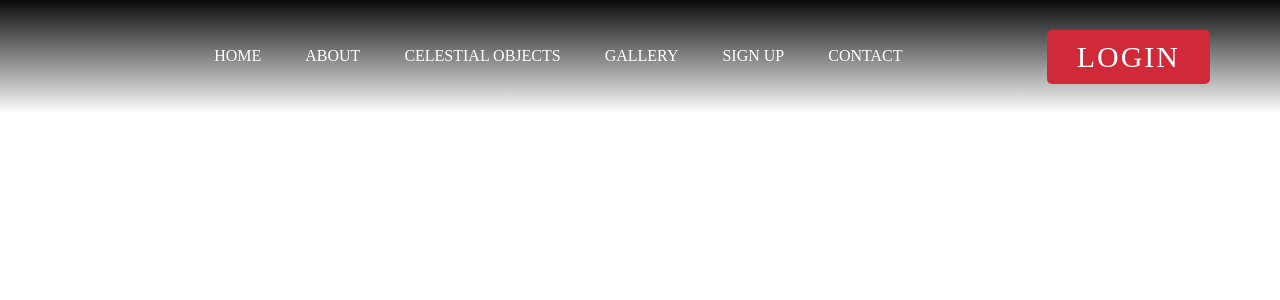
After one commit to MohamedBoutaieb/Astronomy-Website, a PHP site: page /gallery.html in a window 1280 px wide. The commit adds this page. Shown: the top 300 px of the page. Run offline with PHP 8.4, Linux system fonts and the light colour scheme.

Commit message:
I updated/added files

```diff
--- a/accueil/assets.css
+++ b/accueil/assets.css
@@ -5,16 +5,34 @@
 
 }
 
-body{
-    background-image: url(a.jpg);
+.top-section {
+    background: linear-gradient(rgba(0, 0, 0, 0.29), rgba(0, 0, 0, 0.19)), url(a.jpg);
     background-attachment:fixed ;
     -webkit-background-size: cover;
     background-size: cover;
-    background-position: center center;
+    background-position: center top;
+    background-repeat: no-repeat;
+    background-color: var(--gray);
+    transition: opacity 0.1s;
     height: 100vh;
-    font-family: Cambria, Cochin, Georgia, Times, 'Times New Roman', serif;
+    font-family: 'Archivo', sans-serif;
     font-weight: 600;
-    font-size: 30px;}
+    font-size: 30px;
+    text-align: center;
+    color: #fff;
+}
+.top-section h1{
+    font-family: 'Poiret One', cursive;
+    font-size: 60px;
+    letter-spacing: 10px;
+}
+.top-section p{
+    font-family: 'Antic', sans-serif;
+    font-size: 15px;
+    letter-spacing: 8px;
+    padding: 5px;
+}
+
 
 header{
     display: -webkit-flex;
@@ -47,7 +65,7 @@ header{
 }
 .nav-area li {
     display: inline-block;
-    padding: 0 15px;
+    padding: 0 20px;
     text-transform: uppercase;
 }
 
--- /dev/null
+++ b/accueil/gallery.html
@@ -0,0 +1,33 @@
+<!DOCTYPE html>
+<html lang="en">
+<head>
+    <meta charset="UTF-8">
+    <meta http-equiv="X-UA-Compatible" content="IE=edge">
+    <meta name="viewport" content="width=device-width, initial-scale=1.0">
+
+    <title>Gallery • Astronomy Magazine</title>
+    <link rel="stylesheet" href="../assets.css">
+</head>
+<body>
+    <div id="topScreen">
+    <header>
+        <img src="" alt="">
+    <div class="gen">
+        <nav>
+
+            <ul class="nav-area">
+                <li><a href="index.html" class="cool-link">Home</a></li>
+                <li><a href="about.html"class="cool-link">About</a></li>
+                <li><a href="celestial-objects.html"class="cool-link">Celestial Objects</a></li>
+                <li><a href="gallery.html"class="cool-link">Gallery</a></li>
+                <li><a href="sign-up.html"class="cool-link">Sign Up</a></li>
+                <li><a href="contact.html"class="cool-link">Contact</a></li>
+            </ul>
+        </nav>
+    </div>
+        <a href="" class="btn-area">login</a>
+    </header>
+    </div >
+
+</body>
+</html>
```
Also changed, not shown: other parts of accueil/assets.css (+38 -0 lines), accueil/Home.html (deleted, +0 -33 lines), accueil/about.html (added, +33 -0 lines), accueil/celestial-objects.html (added, +33 -0 lines), accueil/contact.html (added, +33 -0 lines), accueil/index.html (added, +70 -0 lines), accueil/sign-up.html (added, +33 -0 lines), accueil/galaxy1.jpg (added), accueil/magnetic-field1.jpg (added), accueil/magnetic-field2.jpg (added), accueil/sun.jpg (added), accueil/sun2.jpg (added).
